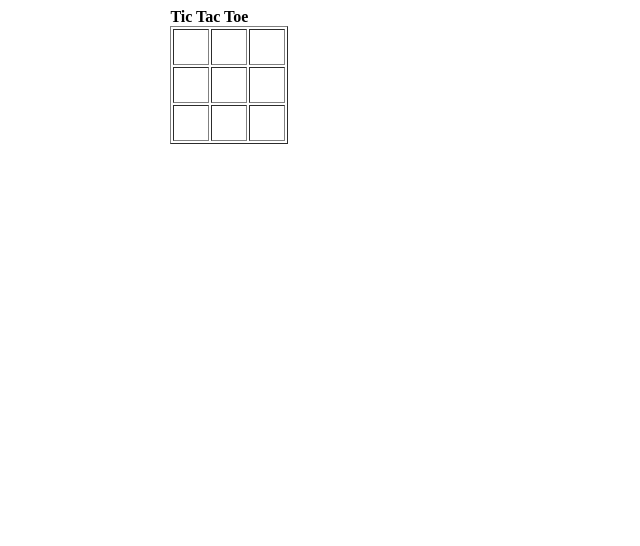
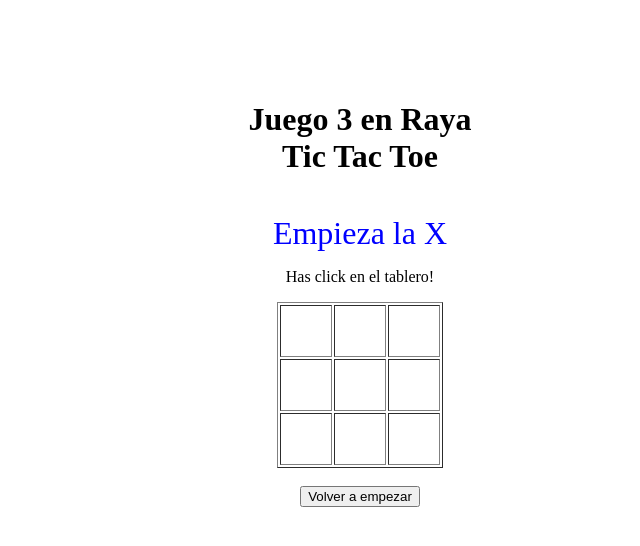
Before and after one commit to pulidovpe/tic-tac-toe, a plain HTML site: page index.html in a window 1280 px wide. Shown: the whole page, without its empty margins (280-920 px from the left). Drawn offline with Linux system fonts and the light colour scheme.

Commit message:
Mejora del juego. Se agrego boton para reinicio y se mejoraron los estilos

```diff
--- a/estilo.css
+++ b/estilo.css
@@ -1,14 +1,26 @@
+span, table, button {
+	display: inline-block;
+	vertical-align: middle;
+	line-height: normal;
+}
 div {
+	height: 30%;
 	margin: 0 auto;
-	width: 30%;
-	height: 30%;
 	position: relative;
+	text-align: center;
+	top: 5em;
+	width: 20em;
 }
 
 td {
 	color: black;
-	width:1em;
-	height:1em;
+	width:1.5em;
+	height:1.5em;
 	font-size: 2em;
 	text-align: center;
 }
+
+#turno {
+	color: blue;
+	font-size: 2em;
+}
--- a/index.html
+++ b/index.html
@@ -2,12 +2,16 @@
 <html lang="es">
 <head>
 	<meta charset="utf-8" />
+	<title>Juego 3 en Raya</title>
    <link rel="stylesheet" type="text/css" href="estilo.css">
-	<script src="juego.js" type="text/javascript"></script>
 </head>
-<body>
-	<div><B>Tic Tac Toe</B>
-	<br/>
+<body onload="inicio();">
+	<div>
+		<h1><span>Juego 3 en Raya<br />Tic Tac Toe</span></h1>
+		<br />
+		<span id="turno">Empieza la X</span>
+		<br />
+		<p>Has click en el tablero!</p>
 		<Table border=1>
 		<tr>
 			<td id="cuadro-0.0" onClick="clic(0,0);"></td>
@@ -25,6 +29,10 @@
 			<td id="cuadro-2.2" onClick="clic(2,2);"></td>
 		</tr>
 		</table>
+	 <br />
+	 <br />
+	 <button onclick="inicio();">Volver a empezar</button>
 	</div>
+	<script src="juego.js" type="text/javascript"></script>
   </body>
 </html>
--- a/juego.js
+++ b/juego.js
@@ -6,6 +6,7 @@ tablero[1]=new Array(3);
 tablero[2]=new Array(3);
 
 function clic(x,y) {
+	if(document.getElementById("cuadro-"+x+"."+y).disabled == false) {
 		if(jugador==1) {
 			document.getElementById("cuadro-"+x+"."+y).innerHTML="X";
 			document.getElementById("cuadro-"+x+"."+y).style.color="blue";
@@ -13,6 +14,8 @@ function clic(x,y) {
 			tablero[x][y]="X";
 			validar();
 			jugador=2;
+			document.getElementById("turno").innerHTML="Juega la O";
+			document.getElementById("turno").style.color="red";
 		} else {
 			document.getElementById("cuadro-"+x+"."+y).innerHTML="O";
 			document.getElementById("cuadro-"+x+"."+y).style.color="red";
@@ -20,6 +23,9 @@ function clic(x,y) {
 			tablero[x][y]="O";
 			validar();
 			jugador=1;
+			document.getElementById("turno").innerHTML="Juega la X";
+			document.getElementById("turno").style.color="blue";
+		}
 	}
 }
 
@@ -45,3 +51,14 @@ function validar() {
 	if(tablero[0][2] == 'X' && tablero[1][1] == 'X' && tablero[2][0] == 'X') alert("La X Gano");
 	if(tablero[0][2] == 'O' && tablero[1][1] == 'O' && tablero[2][0] == 'O') alert("La O Gano");
 }
+
+function inicio() {
+	for(let x=0;x<3;x++) {
+		for(let y=0;y<3;y++) {
+			document.getElementById("cuadro-"+x+"."+y).innerHTML="";
+			document.getElementById("cuadro-"+x+"."+y).style.color="black";
+			document.getElementById("cuadro-"+x+"."+y).disabled = false;
+			tablero[x][y]="";
+		}
+	}
+}
```
Also changed, not shown: 1 other file. Lines whose indentation alone changed are shown as unchanged.
